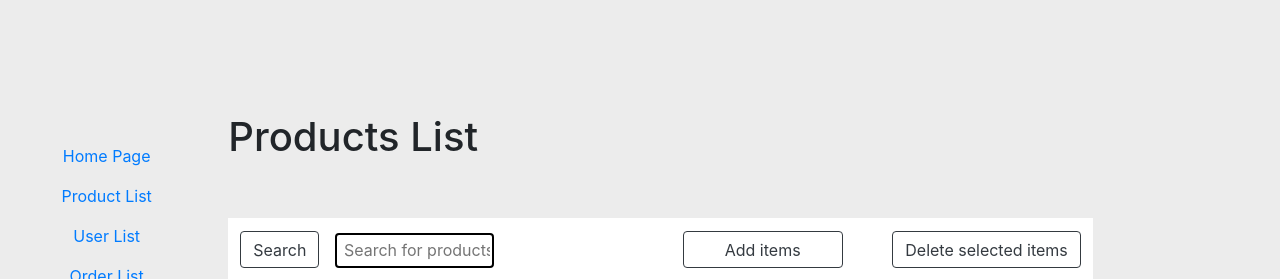
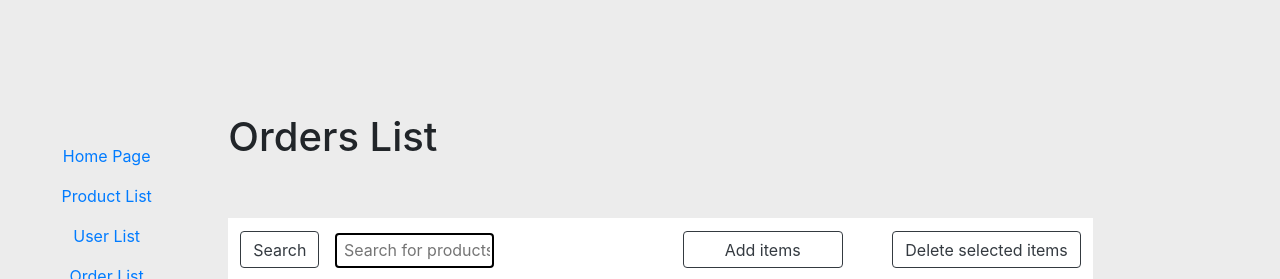
Before and after one commit to Eggsaminator/Eggsaminator.github.io, a plain HTML site: page ordersList.html in a window 1280 px wide. Shown: the top 279 px of the page. Drawn offline with nearby package versions, Linux system fonts and the light colour scheme.

Commit message:
i put a bandaid on him
he smiled

```diff
--- a/ordersList.html
+++ b/ordersList.html
@@ -22,7 +22,7 @@
       </div>
       <div class = "col-sm-8 text-left" style = "float:left;">
         <div class = "topdinc">
-            <h1 style = "margin-bottom:1.5cm;">Products List</h1>
+            <h1 style = "margin-bottom:1.5cm;">Orders List</h1>
             <table class="table table-light pptable1">
                 <thead>
                     <th class = "removeline">
```
